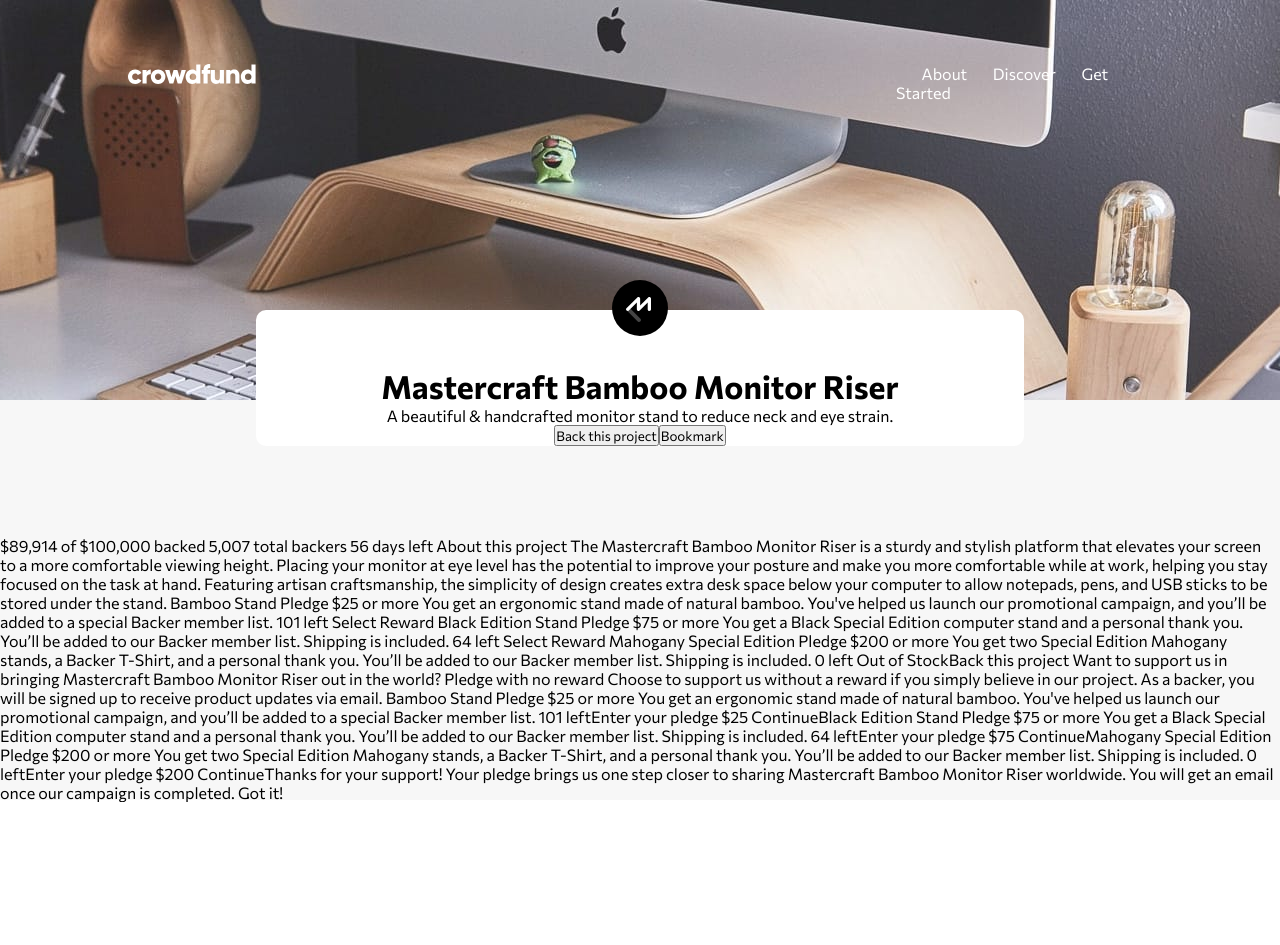
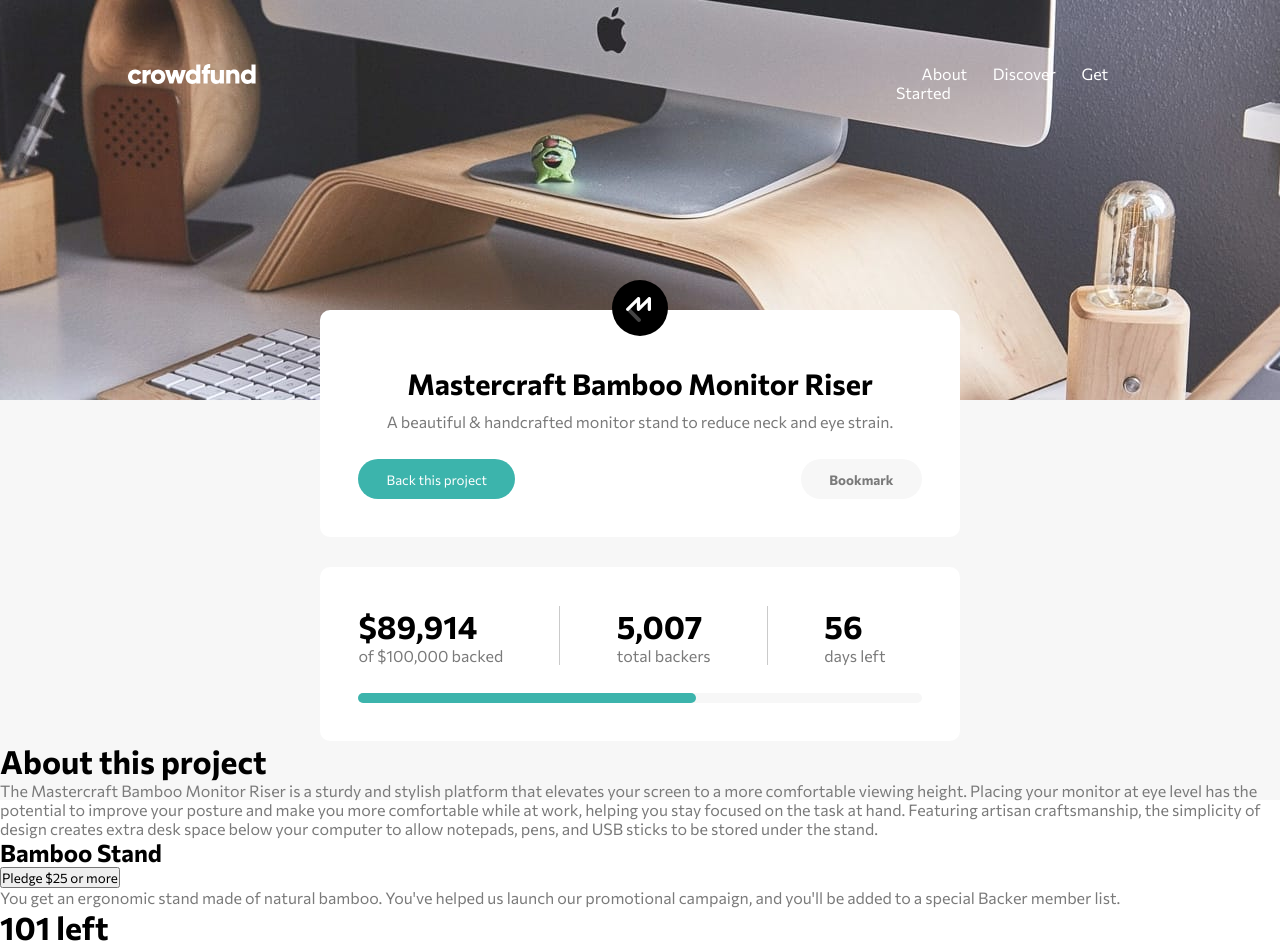
Before and after one commit to maberizk/crowdfunding-product-page, a React (Vite) app: page / in a window 1280 px wide. Shown: the top 945 px of the page. Before the commit the page ends 802 px from the top, so only its background shows below. Built offline with nearby package versions, Linux system fonts and the light colour scheme.

Commit message:
working on about

```diff
--- /dev/null
+++ b/src/About.jsx
@@ -0,0 +1,43 @@
+import React from "react";
+
+const About = () => {
+  return (
+    <div>
+      <h1>About this project </h1>
+      <p>
+        The Mastercraft Bamboo Monitor Riser is a sturdy and stylish platform
+        that elevates your screen to a more comfortable viewing height. Placing
+        your monitor at eye level has the potential to improve your posture and
+        make you more comfortable while at work, helping you stay focused on the
+        task at hand. Featuring artisan craftsmanship, the simplicity of design
+        creates extra desk space below your computer to allow notepads, pens,
+        and USB sticks to be stored under the stand.
+      </p>
+      <div>
+        <div>
+          <h2>Bamboo Stand</h2>
+          <button>Pledge $25 or more</button>
+        </div>
+        <p>
+          You get an ergonomic stand made of natural bamboo. You've helped us
+          launch our promotional campaign, and you'll be added to a special
+          Backer member list.
+        </p>
+        <div>
+          <h1>101 left</h1>
+          <button>Select Reward</button>
+        </div>
+      </div>
+
+ Black Edition Stand Pledge $75 or more You get a
+      Black Special Edition computer stand and a personal thank you. You’ll be
+      added to our Backer member list. Shipping is included. 64 left Select
+      Reward Mahogany Special Edition Pledge $200 or more You get two Special
+      Edition Mahogany stands, a Backer T-Shirt, and a personal thank you.
+      You’ll be added to our Backer member list. Shipping is included. 0 left
+      Out of Stock
+    </div>
+  );
+};
+
+export default About;
--- a/src/App.css
+++ b/src/App.css
@@ -6,6 +6,9 @@
   font-family: "Commissioner", sans-serif;
 }
 
+#root {
+  background-color: rgb(247, 247, 247);
+}
 .app {
   height: 100vh;
   width: 100vw;
@@ -50,8 +53,8 @@
   flex-direction: column;
   justify-content: center;
   align-items: center;
-  margin: 0 20%;
-  padding: 0 5%;
+  margin: 0 25%;
+  padding: 0 3% 3% 3%;
   border-radius: 10px;
   position: relative;
   top: -90px;
@@ -61,3 +64,75 @@
   position: relative;
   top: -30px;
 }
+
+.title {
+  padding-bottom: 2%;
+  font-size: 1.8rem;
+}
+
+p {
+  color: hsl(0, 0%, 48%);
+}
+
+.buttonContainer {
+  display: flex;
+  flex-direction: row;
+  justify-content: space-between;
+  width: 100%;
+  padding-top: 5%;
+}
+
+.BackProjectBtn {
+  background-color: hsl(176, 50%, 47%);
+  border: none;
+  padding: 2% 5%;
+  color: white;
+  border-radius: 40px;
+}
+
+.bookmarkToggle {
+  background-color: rgb(247, 247, 247);
+  border: none;
+  padding: 2% 5%;
+  color: hsl(0, 0%, 48%);
+  border-radius: 40px;
+  font-weight: 600;
+}
+
+.backingDetails {
+  display: flex;
+  flex-direction: row;
+  justify-content: start;
+  background-color: white;
+  align-items: center;
+}
+
+.middle {
+  border-right: 1px solid hsl(0, 0%, 48%, 40%);
+  border-left: 1px solid hsl(0, 0%, 48%, 40%);
+  padding: 0 10%;
+  margin: 0 10%;
+}
+
+.backingDetailsAll {
+  background-color: white;
+  margin: 0 25%;
+  padding: 3%;
+  border-radius: 10px;
+  margin-top: -60px;
+}
+
+.progressBar {
+  width: 100%;
+  height: 10px;
+  background-color: rgb(247, 247, 247);
+  border-radius: 10px;
+  margin-top: 5%;
+}
+
+.progress {
+  background-color: hsl(176, 50%, 47%);
+  width: 60%;
+  height: 10px;
+  border-radius: 10px;
+}
--- a/src/App.jsx
+++ b/src/App.jsx
@@ -2,6 +2,8 @@ import { useState } from "react";
 import "./App.css";
 import Navbar from "./Navbar";
 import Intro from "./Intro";
+import BackingDetails from "./BackingDetails";
+import About from "./About";
 
 function App() {
   return (
@@ -9,23 +11,8 @@ function App() {
       <div className="heroImg"></div>
       <Navbar />
       <Intro />
-      $89,914 of $100,000 backed 5,007 total backers 56 days left About this
-      project The Mastercraft Bamboo Monitor Riser is a sturdy and stylish
-      platform that elevates your screen to a more comfortable viewing height.
-      Placing your monitor at eye level has the potential to improve your
-      posture and make you more comfortable while at work, helping you stay
-      focused on the task at hand. Featuring artisan craftsmanship, the
-      simplicity of design creates extra desk space below your computer to allow
-      notepads, pens, and USB sticks to be stored under the stand. Bamboo Stand
-      Pledge $25 or more You get an ergonomic stand made of natural bamboo.
-      You've helped us launch our promotional campaign, and you’ll be added to a
-      special Backer member list. 101 left Select Reward Black Edition Stand
-      Pledge $75 or more You get a Black Special Edition computer stand and a
-      personal thank you. You’ll be added to our Backer member list. Shipping is
-      included. 64 left Select Reward Mahogany Special Edition Pledge $200 or
-      more You get two Special Edition Mahogany stands, a Backer T-Shirt, and a
-      personal thank you. You’ll be added to our Backer member list. Shipping is
-      included. 0 left Out of Stock
+      <BackingDetails />
+      <About />
       {/* <!-- Selection modal start --> */}
       Back this project Want to support us in bringing Mastercraft Bamboo
       Monitor Riser out in the world? Pledge with no reward Choose to support us
--- /dev/null
+++ b/src/BackingDetails.jsx
@@ -0,0 +1,27 @@
+import React from "react";
+
+const BackingDetails = () => {
+  return (
+    <div className="backingDetailsAll">
+      <div className="backingDetails">
+        <div>
+          <h1>$89,914</h1>
+          <p>of $100,000 backed</p>
+        </div>
+        <div className="middle">
+          <h1>5,007</h1>
+          <p>total backers</p>
+        </div>
+        <div>
+          <h1>56</h1>
+          <p>days left</p>
+        </div>
+      </div>
+      <div className="progressBar">
+        <div className="progress"> </div>
+      </div>
+    </div>
+  );
+};
+
+export default BackingDetails;
--- a/src/Intro.jsx
+++ b/src/Intro.jsx
@@ -3,10 +3,15 @@ import React from "react";
 const Intro = () => {
   return (
     <div className="introBox">
-      <svg width="56" height="56" className="masterCLogo" xmlns="http://www.w3.org/2000/svg">
-        <g fill="none" fill-rule="evenodd">
+      <svg
+        width="56"
+        height="56"
+        className="masterCLogo"
+        xmlns="http://www.w3.org/2000/svg"
+      >
+        <g fill="none" fillRule="evenodd">
           <circle fill="#000" cx="28" cy="28" r="28" />
-          <g fill-rule="nonzero">
+          <g fillRule="nonzero">
             <path
               d="M15.565 28.565a1.93 1.93 0 012.606-.113l.122.113 10.142 10.142a1.93 1.93 0 01-2.606 2.84l-.122-.112-10.142-10.142a1.93 1.93 0 010-2.728z"
               fill="#444"
@@ -18,13 +23,13 @@ const Intro = () => {
           </g>
         </g>
       </svg>
-      <h1>Mastercraft Bamboo Monitor Riser</h1>
+      <h1 className="title">Mastercraft Bamboo Monitor Riser</h1>
       <p>
         A beautiful & handcrafted monitor stand to reduce neck and eye strain.{" "}
       </p>{" "}
-      <div>
-        <button>Back this project</button>
-        <button>Bookmark</button>
+      <div className="buttonContainer">
+        <button className="BackProjectBtn">Back this project</button>
+        <button className="bookmarkToggle">Bookmark</button>
       </div>
     </div>
   );
```
Also changed, not shown: src/Navbar.jsx (+1 -1 lines).
